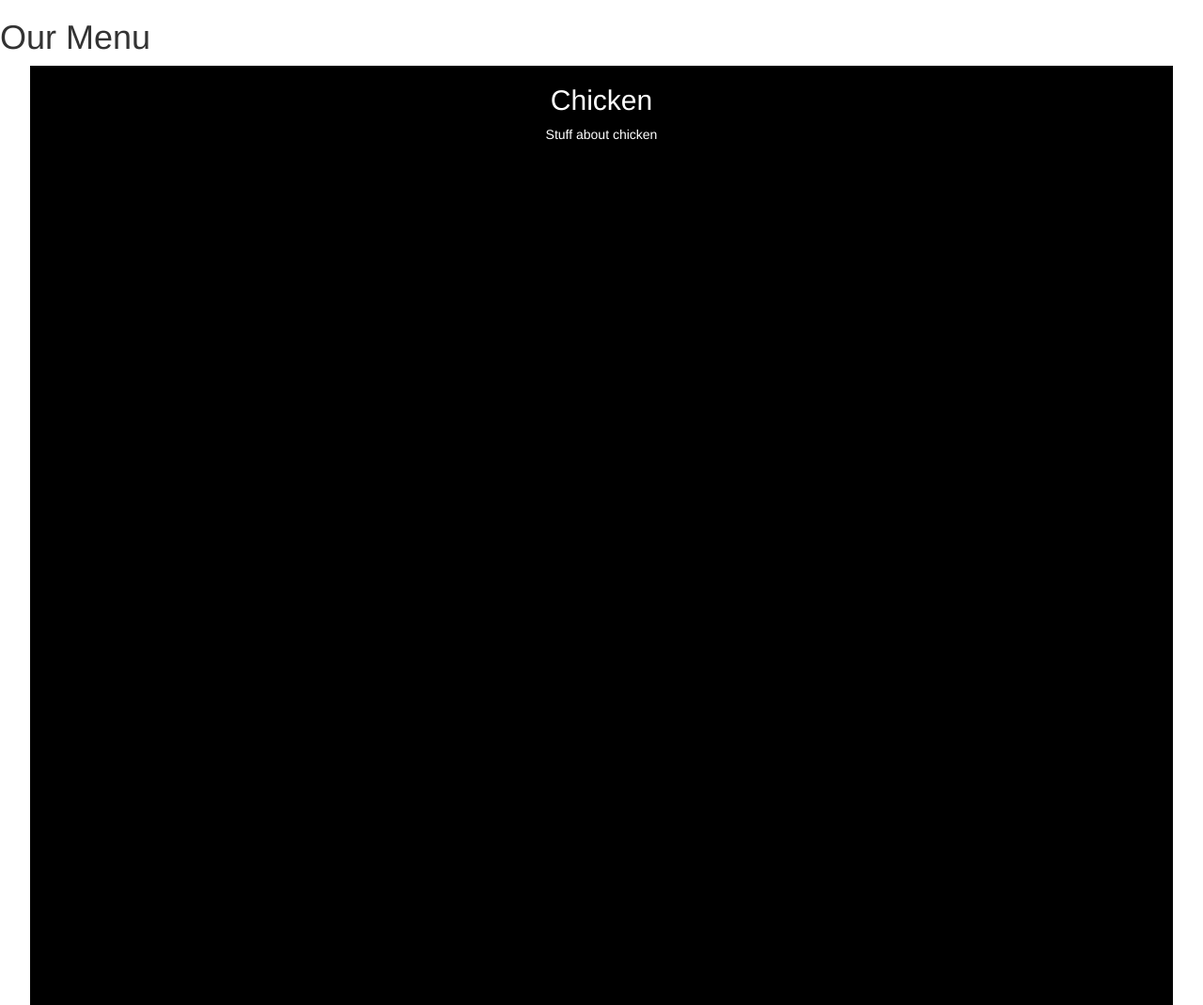
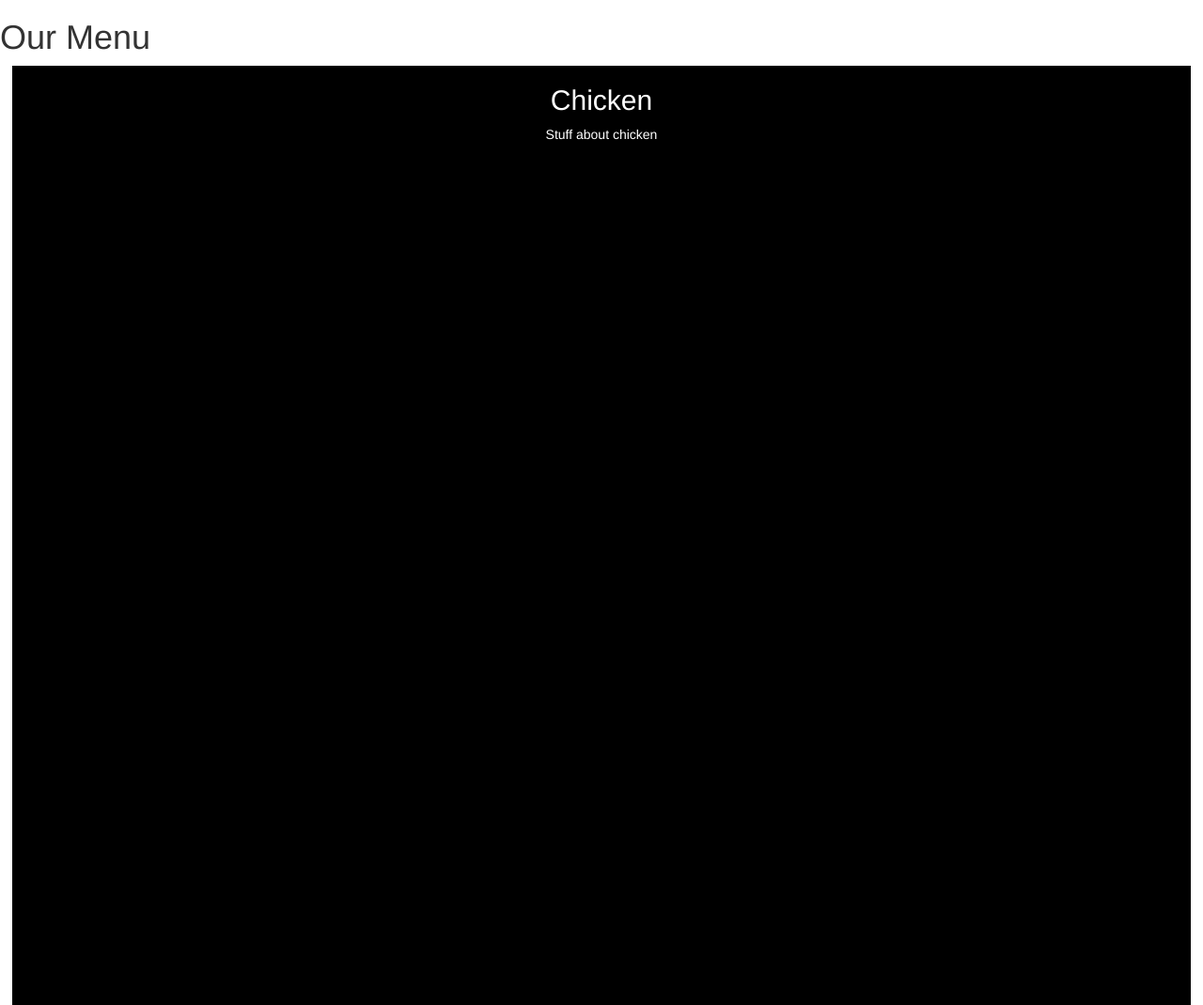
Before and after one commit to rgodinez/rgodinez.github.io, a Jekyll site: the page coursera/module3/index.html, which Jekyll copies as it is, in a window 1280 px wide. Shown: the whole page at 94% size. Built offline with Jekyll 4.4.1, drawn with Linux system fonts in a browser that asks for light colours; nearby versions of some CDN libraries; library files that are not in the unit come from our copies.

Commit message:
Update styles.css

```diff
--- a/coursera/module3/css/styles.css
+++ b/coursera/module3/css/styles.css
@@ -1,5 +1,5 @@
 .container-fluid {
-  width: 95%;
+  width: 98%;
 }
 
 .col-xs-12 {
@@ -7,3 +7,9 @@
   color: white;
   min-height: 1000px;
 }
+
+@media (max-width: 787px) {
+  .container-fluid {
+    width: 90%;
+  }
+}
```
